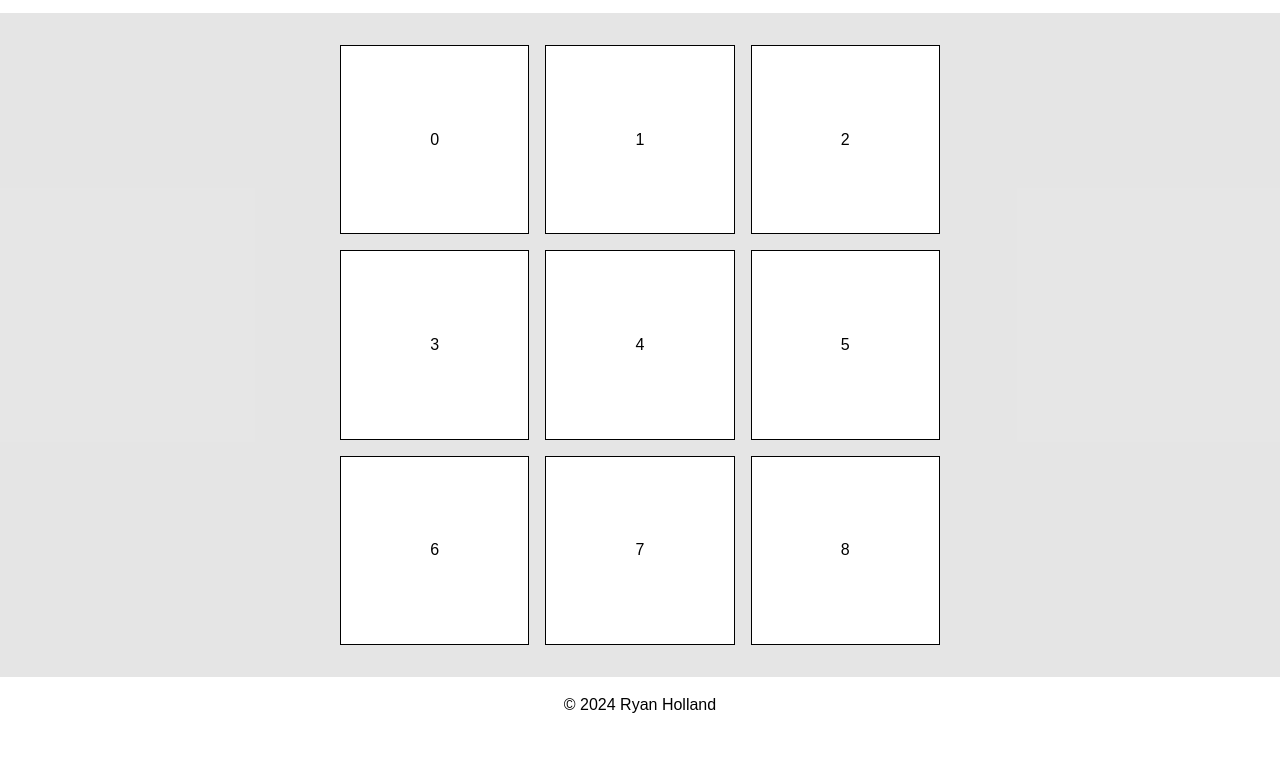
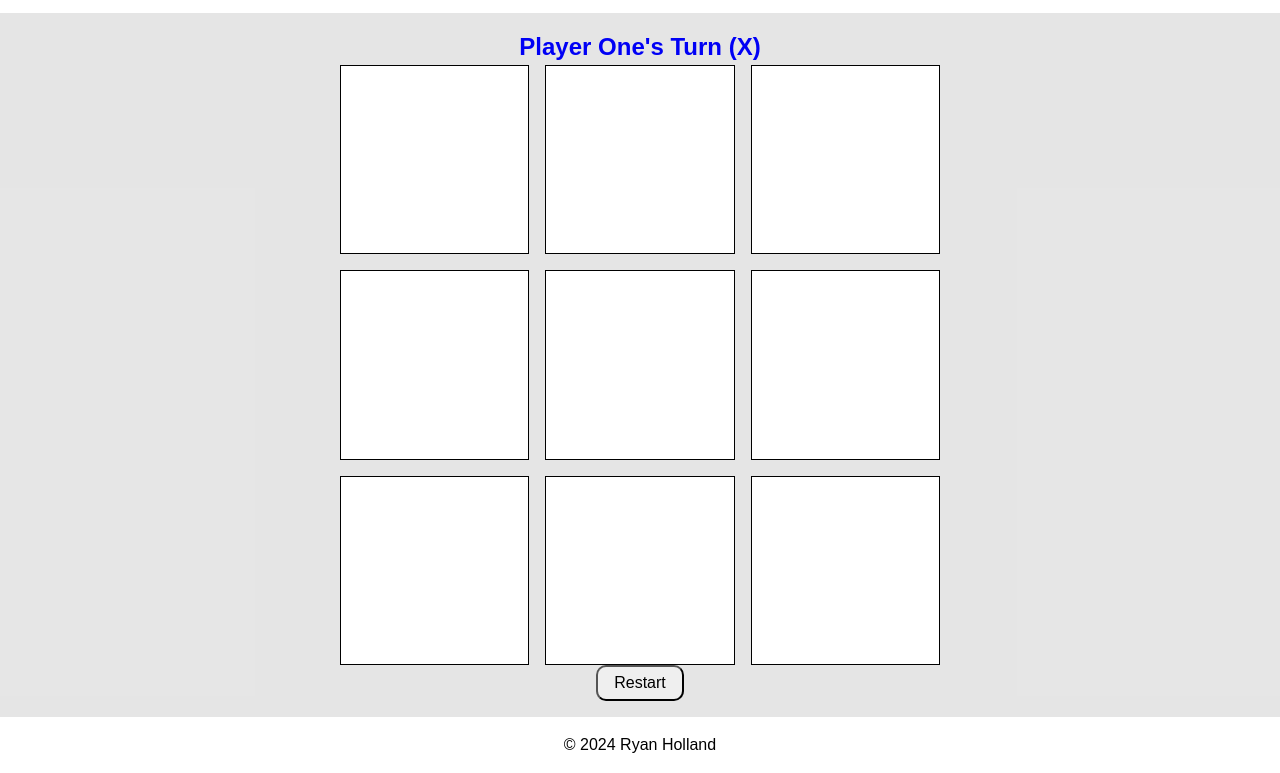
Before and after one commit to ryangholland/top-tic-tac-toe, a plain HTML site: page index.html in a window 1280 px wide. Shown: the part 67-840 px from the top of the page. Before the commit the page ends 800 px from the top, so only its background shows below. Drawn offline with Linux system fonts and the light colour scheme.

Commit message:
Display active player's name, marker, color

```diff
--- a/index.html
+++ b/index.html
@@ -16,19 +16,26 @@
       </header>
 
       <main>
+        <h2 class="game-info">
+          <span class="player-name">Player One</span>'s Turn (<span
+            class="player-marker"
+            >X</span
+          >)
+        </h2>
         <div>
           <div class="ttt-grid">
-            <button class="ttt-cell" data-cell="0">0</button>
-            <button class="ttt-cell" data-cell="1">1</button>
-            <button class="ttt-cell" data-cell="2">2</button>
-            <button class="ttt-cell" data-cell="3">3</button>
-            <button class="ttt-cell" data-cell="4">4</button>
-            <button class="ttt-cell" data-cell="5">5</button>
-            <button class="ttt-cell" data-cell="6">6</button>
-            <button class="ttt-cell" data-cell="7">7</button>
-            <button class="ttt-cell" data-cell="8">8</button>
+            <button class="ttt-cell" data-cell="0"></button>
+            <button class="ttt-cell" data-cell="1"></button>
+            <button class="ttt-cell" data-cell="2"></button>
+            <button class="ttt-cell" data-cell="3"></button>
+            <button class="ttt-cell" data-cell="4"></button>
+            <button class="ttt-cell" data-cell="5"></button>
+            <button class="ttt-cell" data-cell="6"></button>
+            <button class="ttt-cell" data-cell="7"></button>
+            <button class="ttt-cell" data-cell="8"></button>
           </div>
         </div>
+        <button class="restart-btn">Restart</button>
       </main>
 
       <footer>
--- a/script.js
+++ b/script.js
@@ -106,6 +106,7 @@ const gameController = (function () {
     console.log(
       `Active Player has switched to: ${activePlayer.getName()} (${activePlayer.getMarker()})`
     );
+    displayController.renderGameInfo(activePlayer);
   };
 
   cells.forEach((cell) => {
@@ -138,7 +139,24 @@ const displayController = (function () {
     cell.classList.add(`${marker}-${color}`);
   };
 
-  return { drawMarker };
+  const renderGameInfo = (player) => {
+    const BLUE = "#0000F5";
+    const ORANGE = "#EA3323";
+
+    const gameInfo = document.querySelector(".game-info");
+    const playerName = document.querySelector(".player-name");
+    const playerMarker = document.querySelector(".player-marker");
+
+    const activeName = player.getName();
+    const activeColor = player.getColor();
+    const activeMarker = player.getMarker();
+
+    gameInfo.style.color = activeColor === "blue" ? BLUE : ORANGE;
+    playerName.textContent = activeName;
+    playerMarker.textContent = activeMarker;
+  };
+
+  return { drawMarker, renderGameInfo };
 })();
 
 gameController.initiateGame();
--- a/style.css
+++ b/style.css
@@ -81,6 +81,10 @@ main {
 
 /* Main */
 
+main h2 {
+  text-align: center;
+}
+
 .ttt-grid {
   margin: auto;
   max-width: 600px;
@@ -119,3 +123,15 @@ main {
   background-image: url(./images/o-blue.svg);
   background-size: cover;
 }
+
+.restart-btn {
+  margin: auto;
+  display: block;
+  padding: 0.25rem 1rem;
+  border-radius: 10px;
+}
+
+.restart-btn:hover {
+  cursor: pointer;
+  opacity: 0.8;
+}
```
